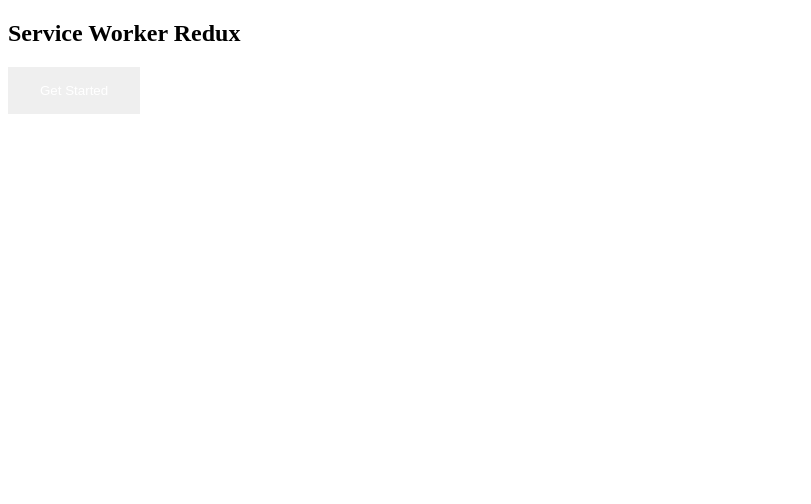
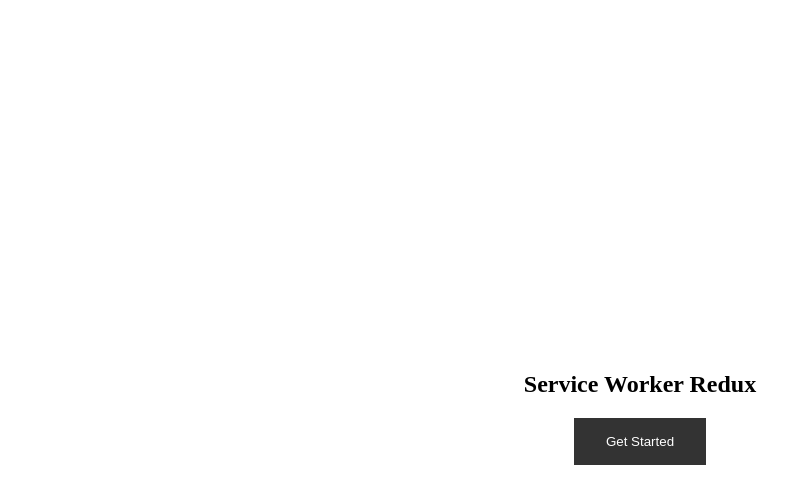
Before and after one commit to adregan/sw-redux, a website: page html/index.html in a window 1280 px wide. Shown: the whole page, without its empty margins (0-811 px from the left). Drawn offline with nearby package versions, Linux system fonts and the light colour scheme; files that its build step writes are made by us from their sources.

Commit message:
new styles and scripts

```diff
--- a/package.json
+++ b/package.json
@@ -9,7 +9,7 @@
     "lint": "eslint js; eslint test",
     "sw": "browserify -t babelify js/service-worker.js > dist/service.js",
     "js": "browserify -t babelify js/index.js > dist/static/index.js",
-    "html": "cp html/index.html dist/index.html",
+    "html": "cp html/*.html dist/",
     "css": "sassc --style compressed scss/main.scss | postcss --use autoprefixer > dist/static/index.css",
     "prebuild": "npm run lint; npm test; npm run directories; scripts/version.js",
     "build": "npm run js; npm run sw; npm run css; npm run html; scripts/manifest.js",
--- a/scss/main.scss
+++ b/scss/main.scss
@@ -1,5 +1,8 @@
 * {
   box-sizing: border-box;
+}
+html, body {
+  height: 100%;
 }
 .button-container {
   background: #E8E8E8;
@@ -24,6 +27,16 @@
 .button--sub {
   background: red;
 }
+.button--start {
+  background: #333;
+}
 .display {
   text-align: center;
 }
+.get-started {
+  align-items: center;
+  display: flex;
+  flex-direction: column;
+  height: 100%;
+  justify-content: center;
+}
```
